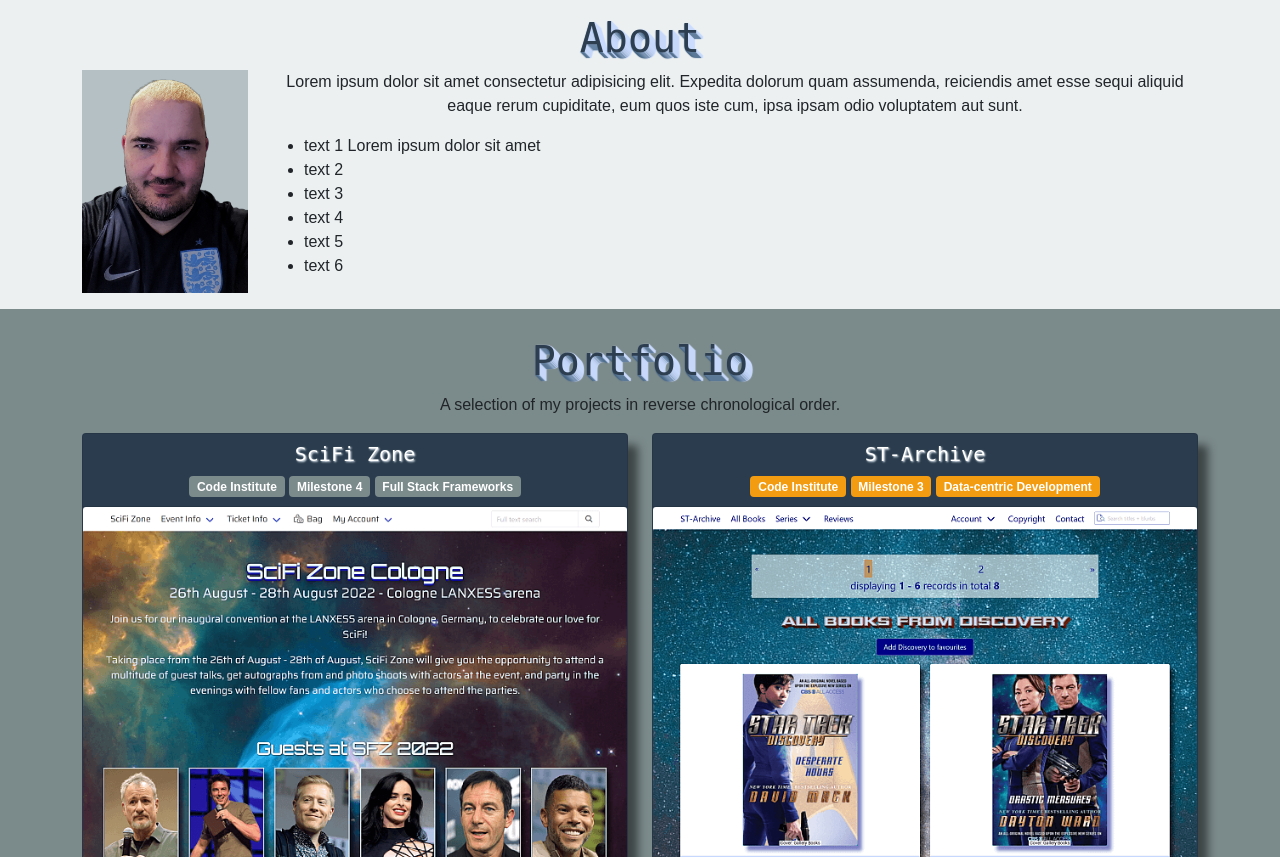
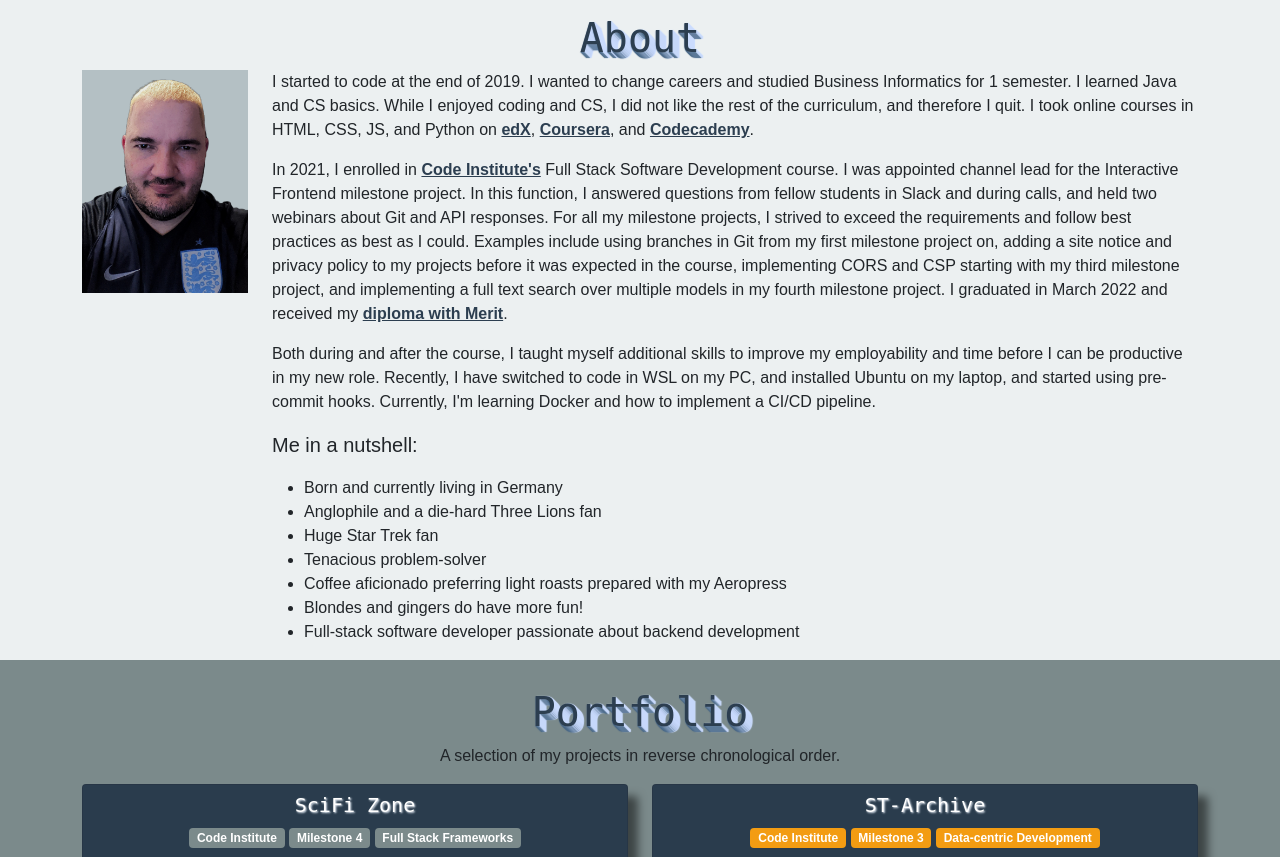
Before and after one commit to Ryagg/blogfolio, a Django app: template templates/home.html in a window 1280 px wide. Shown: the part 106-963 px from the top of the page. Run offline with Django 3.2, Linux system fonts and the light colour scheme; the template is opened without the code that fills it, so the values that code supplies are empty; some libraries are stand-ins or nearby versions.

Commit message:
feat: Add content to the about section

```diff
--- a/templates/_base.html
+++ b/templates/_base.html
@@ -79,7 +79,7 @@
                 <div class="col col-lg-4 text-center">
                     <img class="icon--smaller" src="{% static 'images/logo_bw.png' %} "
                         alt="Logo with name, terminal, hammer, and settings symbol">
-                    <p class=" fs-6 text-white">&copy; <span id="year">2022</span>  Scott Böning</p>
+                    <p class="fs-6 mt-1 text-white">&copy; <span id="year">2022</span>  Scott Böning</p>
                 </div>
                 <div class="col col-lg-4 text-center">
                     <ul class="list-group list-group-horizontal">
--- a/templates/home.html
+++ b/templates/home.html
@@ -13,17 +13,24 @@
                     <img class="img-fluid mb-3" src="{% static 'images/portrait_colour.png' %}" alt="portrait">
                 </div>
                 <div class="col-6 col-md-8 col-xl-10">
-                    <p>Lorem ipsum dolor sit amet consectetur adipisicing elit. Expedita dolorum quam assumenda, reiciendis
-                        amet esse sequi aliquid eaque rerum cupiditate, eum quos iste cum, ipsa ipsam odio voluptatem aut
-                        sunt.
+                    <p class="text-start">
+                    I started to code at the end of 2019. I wanted to change careers and studied Business Informatics for 1 semester. I learned Java and CS basics. While I enjoyed coding and CS, I did not like the rest of the curriculum, and therefore I quit. I took online courses in HTML, CSS, JS, and Python on <a href="https://www.edx.org/" class="text-primary fw-bolder" target="_blank" rel="noopener noreferrer">edX</a>, <a href="https://www.coursera.org/" class="text-primary fw-bolder" target="_blank" rel="noopener noreferrer">Coursera</a>, and <a href="https://www.codecademy.com/" class="text-primary fw-bolder" target="_blank" rel="noopener noreferrer">Codecademy</a>.
                     </p>
+                    <p class="text-start">
+                    In 2021, I enrolled in <a href="https://codeinstitute.net/global/full-stack-software-development-diploma/?noredirect=true" class="text-primary fw-bolder" target="_blank" rel="noopener noreferrer">Code Institute's</a> Full Stack Software Development course. I was appointed channel lead for the Interactive Frontend milestone project. In this function, I answered questions from fellow students in Slack and during calls, and held two webinars about Git and API responses. For all my milestone projects, I strived to exceed the requirements and follow best practices as best as I could. Examples include using branches in Git from my first milestone project on, adding a site notice and privacy policy to my projects before it was expected in the course, implementing CORS and CSP starting with my third milestone project, and implementing a full text search over multiple models in my fourth milestone project. I graduated in March 2022 and received my <a href="https://www.credential.net/8f593dce-e582-4d34-b697-5ee85527737e#gs.2dv3uo" class="text-primary fw-bolder" target="_blank" rel="noopener noreferrer">diploma with Merit</a>.
+                    </p>
+                    <p class="text-start">
+                    Both during and after the course, I taught myself additional skills to improve my employability and time before I can be productive in my new role. Recently, I have switched to code in WSL on my PC, and installed Ubuntu on my laptop, and started using pre-commit hooks. Currently, I'm learning Docker and how to implement a CI/CD pipeline.
+                    </p>
+                    <p class="fs-5 text-start">Me in a nutshell:</p>
                     <ul class="mb-3 text-start">
-                        <li>text 1 Lorem ipsum dolor sit amet</li>
-                        <li>text 2</li>
-                        <li>text 3</li>
-                        <li>text 4</li>
-                        <li>text 5</li>
-                        <li>text 6</li>
+                        <li>Born and currently living in Germany</li>
+                        <li>Anglophile and a die-hard Three Lions fan</li>
+                        <li>Huge Star Trek fan</li>
+                        <li>Tenacious problem-solver</li>
+                        <li>Coffee aficionado preferring light roasts prepared with my Aeropress</li>
+                        <li>Blondes and gingers do have more fun!</li>
+                        <li>Full-stack software developer passionate about backend development</li>
                     </ul>
                 </div>
             </div>
@@ -178,7 +185,7 @@
                     <img class="icon--smaller icon-skills m-2 hvr-pop" data-bs-custom-class="custom-tooltip" data-bs-toggle="tooltip" data-bs-placement="top" title="HTML5" src="{% static 'images/skills/html5-original.svg'  %} " alt="HTML5">
                     <img class="icon--smaller icon-skills m-2 hvr-pop" data-bs-custom-class="custom-tooltip" data-bs-toggle="tooltip" data-bs-placement="top" title="CSS3" src="{% static 'images/skills/css3-original.svg' %} " alt="CSS3">
                     <img class="icon--smaller icon-skills m-2 hvr-pop" data-bs-custom-class="custom-tooltip"data-bs-toggle="tooltip" data-bs-placement="top" title="JavaScript" src="{% static 'images/skills/javascript-original.svg' %} " alt="JavaScript">
-                    <!-- <img class="shield icon--smaller mx-2" src="static/images/skills/java-original.svg" alt="Java"> -->
+                    <!-- <img class="icon--smaller icon-skills m-2 hvr-pop" data-bs-custom-class="custom-tooltip" data-bs-toggle="tooltip" data-bs-placement="top" title="Java" src="static/images/skills/java-original.svg" alt="Java"> -->
                 </div>
                 <!-- Frameworks & libraries -->
                 <div class="col col-md-6 text-center">
```
